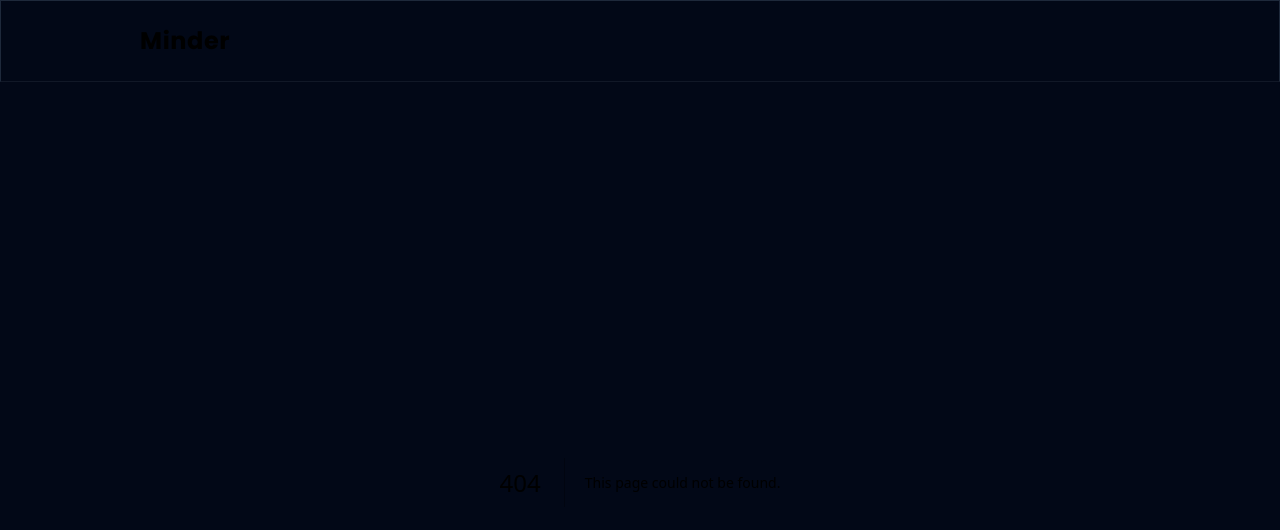
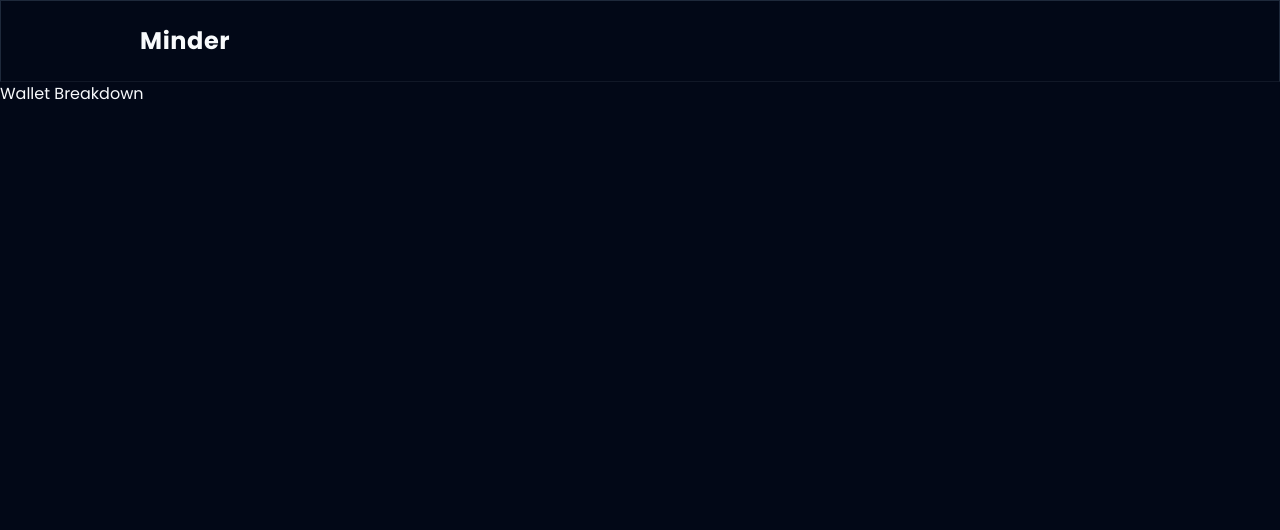
Before and after one commit to michaelcanonizado/minder, a Next.js app: page /wallet/breakdown in a window 1280 px wide. Before the commit this address had no page. Shown: the top 530 px of the page. Built offline with nearby package versions, Linux system fonts and the light colour scheme.

Commit message:
chore: initialize /wallet/breakdown page.tsx

```diff
--- /dev/null
+++ b/src/app/(user)/wallet/breakdown/page.tsx
@@ -0,0 +1,7 @@
+import React from 'react';
+
+const WalletBreakdown = () => {
+  return <div>Wallet Breakdown</div>;
+};
+
+export default WalletBreakdown;
```
